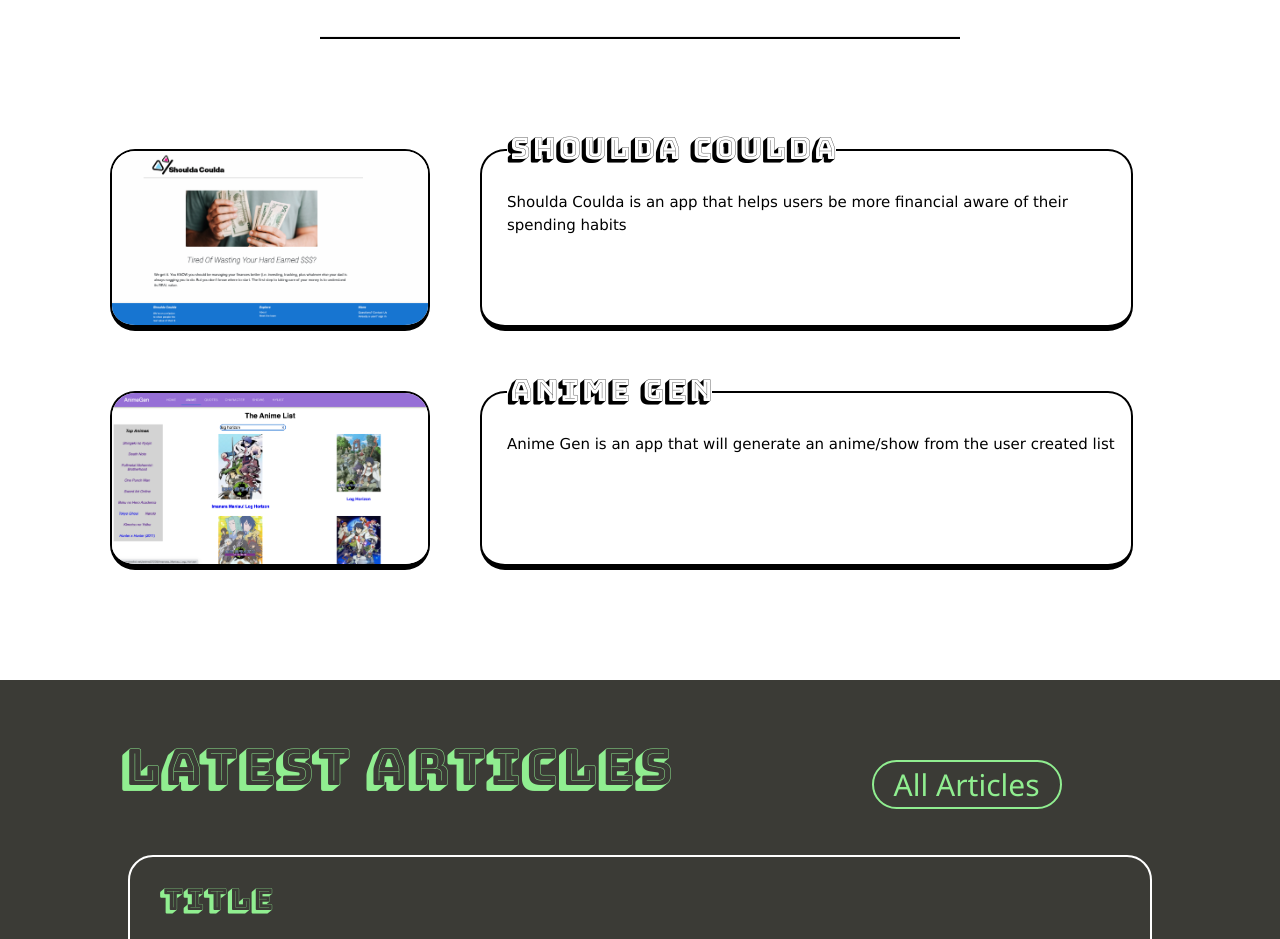
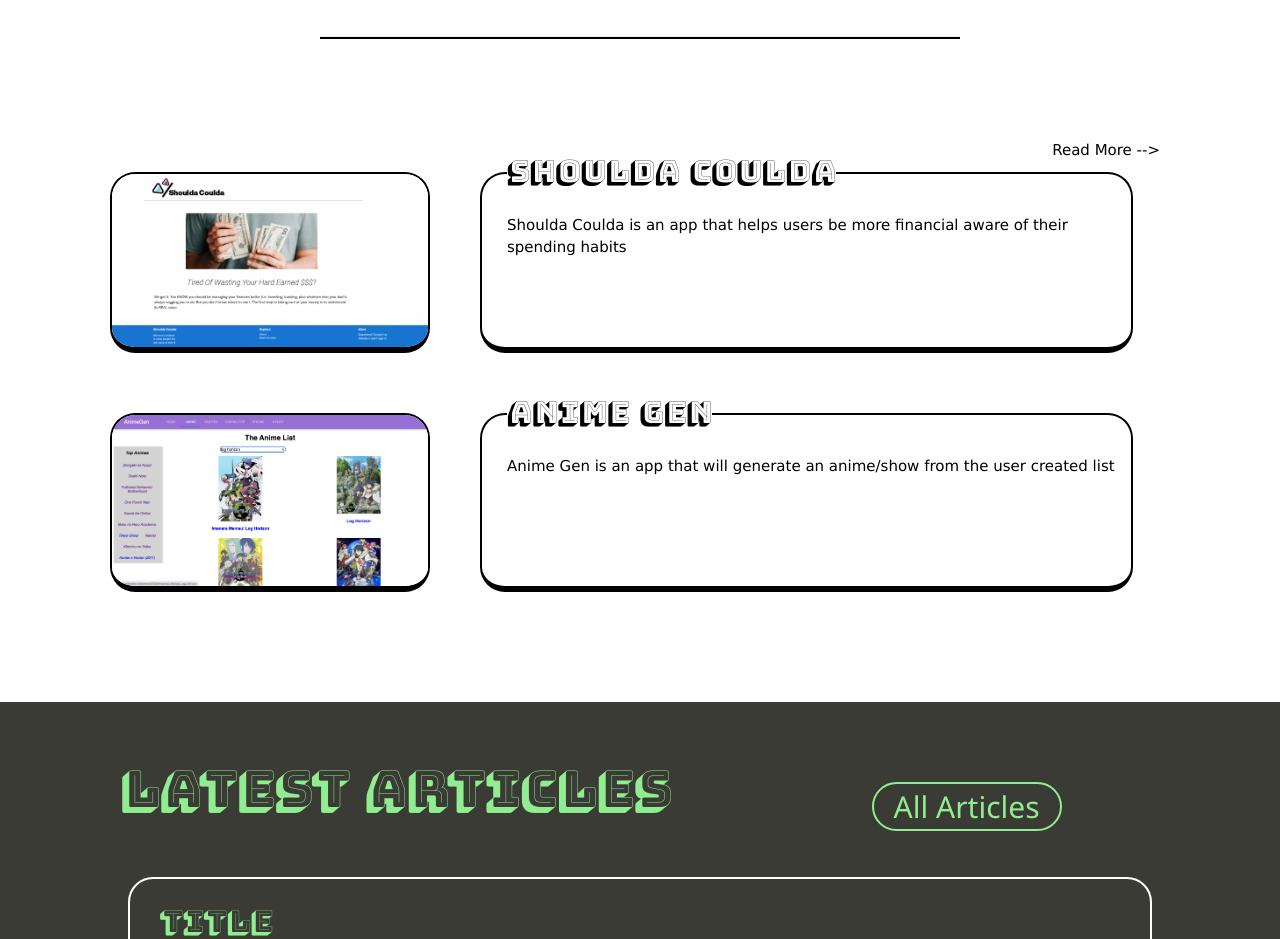
Before and after one commit to StudentCZ/my-website, a React (Create React App) app: page / in a window 1280 px wide. Shown: the part 1160-2099 px from the top of the page. Built offline with nearby package versions, Linux system fonts and the light colour scheme.

Commit message:
added a read more link

```diff
--- a/src/components/ProjectImageBar.js
+++ b/src/components/ProjectImageBar.js
@@ -6,6 +6,7 @@ import image2 from './../assets/images/P2.png';
 const ProjectImageBar = () => {
   return (
     <>
+      <div className={style.textLink}>Read More --></div>
       <div className={style.containerOne}>
         <img src={image1} alt='Project1' className={style.projectImage} />
 
--- a/src/components/ProjectImageBar.module.css
+++ b/src/components/ProjectImageBar.module.css
@@ -1,8 +1,6 @@
 .containerOne {
   display: flex;
   flex-direction: row;
-
-  margin-top: 100px;
   margin-bottom: 40px;
 }
 
@@ -46,3 +44,9 @@
   flex-direction: row;
   margin-bottom: 100px;
 }
+
+.textLink {
+  margin-top: 100px;
+  text-align: end;
+  padding-right: 120px;
+}
```
